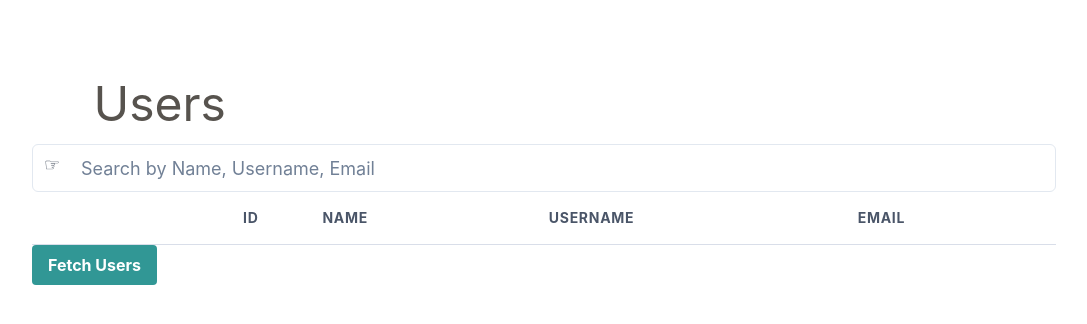
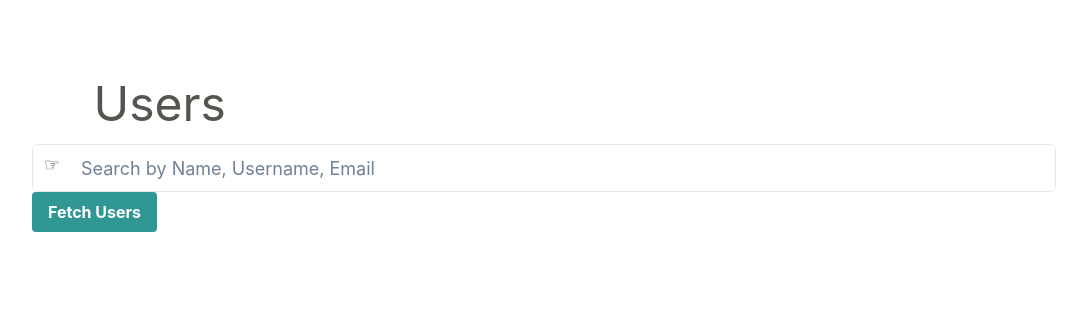
Before and after one commit to tiasaxena/internshipTask, a React (Create React App) app: page / in a window 1280 px wide. Shown: the top 324 px of the page, without its empty margins (96-1183 px from the left). Built offline with nearby package versions, Linux system fonts and the light colour scheme.

Commit message:
Update MainBody.jsx

```diff
--- a/src/components/MainBody.jsx
+++ b/src/components/MainBody.jsx
@@ -1,5 +1,4 @@
 import React, { useState } from 'react';
-import { Table, Thead, Tr, Th, filter } from '@chakra-ui/react';
 import { InputGroup, InputLeftElement, Input } from '@chakra-ui/react';
 
 import TableData from './TableData';
@@ -27,17 +26,7 @@ const MainBody = () => {
           onChange={onTextChange}
         />
       </InputGroup>
-      <Table size='lg' variant={'striped'} colorScheme='facebook'>
-        <Thead>
-          <Tr className='text-'>
-            <Th isNumeric className='text-[2rem]'>Id</Th>
-            <Th className='text-[2rem]'>Name</Th>
-            <Th className='text-[2rem]'>Username</Th>
-            <Th className='text-[2rem]'>Email</Th>
-          </Tr>
-        </Thead>
         <TableData wordToSearch={filterSearch}/>
-      </Table>
     </>
   );
 }
```
